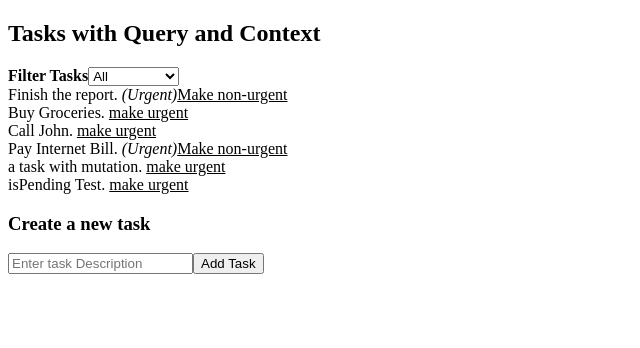
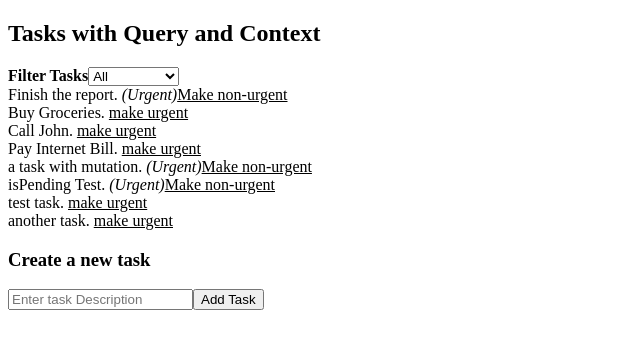
Before and after one commit to serhat-bca/ch9_code_from_class, a React (Vite) app in the folder taskmanager-query/: page / in a window 1280 px wide. Shown: the top 348 px of the page, without its empty margins (0-640 px from the left). Built offline with nearby package versions, Linux system fonts and the light colour scheme; data requests are answered from the project's data file.

Commit message:
useToggle added.

```diff
--- a/taskmanager-query/db.json
+++ b/taskmanager-query/db.json
@@ -18,16 +18,26 @@
     {
       "id": "4",
       "description": "Pay Internet Bill",
-      "urgent": true
+      "urgent": false
     },
     {
       "id": "31d4",
       "description": "a task with mutation",
-      "urgent": false
+      "urgent": true
     },
     {
       "id": "4c93",
       "description": "isPending Test",
+      "urgent": true
+    },
+    {
+      "id": "bf4d",
+      "description": "test task",
+      "urgent": false
+    },
+    {
+      "id": "258d",
+      "description": "another task",
       "urgent": false
     }
   ]
--- a/taskmanager-query/src/components/Task.jsx
+++ b/taskmanager-query/src/components/Task.jsx
@@ -1,4 +1,7 @@
+import { useToggle } from "../hooks/useToggle";
+
 const Task = ({ task }) => {
+  const {mutate} = useToggle();
   return (
     <div>
       <span>{task.description}. </span>
@@ -7,7 +10,7 @@ const Task = ({ task }) => {
       </span>
       <span
         style={{ textDecoration: "underline", cursor: "pointer" }}
-        onClick={() => console.log(task.id)}
+        onClick={() => mutate({...task, urgent: !task.urgent})}
       >
         {task.urgent ? "Make non-urgent" : "make urgent"}
       </span>
--- /dev/null
+++ b/taskmanager-query/src/hooks/useToggle.js
@@ -0,0 +1,12 @@
+import { useMutation, useQueryClient } from "@tanstack/react-query";
+import { updateTask } from "../services/api";
+
+export const useToggle = () => {
+    const client = useQueryClient();
+    return useMutation({
+        mutationFn: updateTask,
+        onSuccess: () => {
+            client.invalidateQueries({ queryKey: ["tasks"] })
+        }
+    })
+}
```
